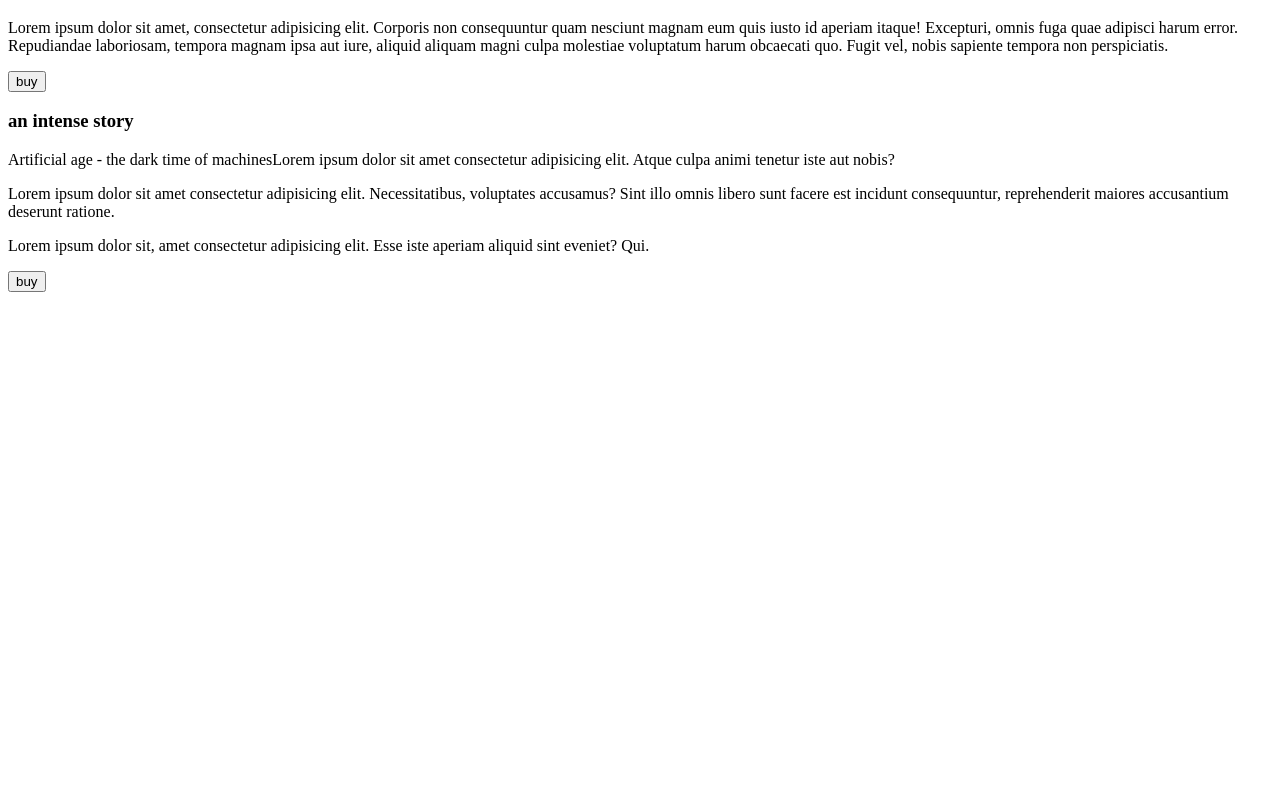
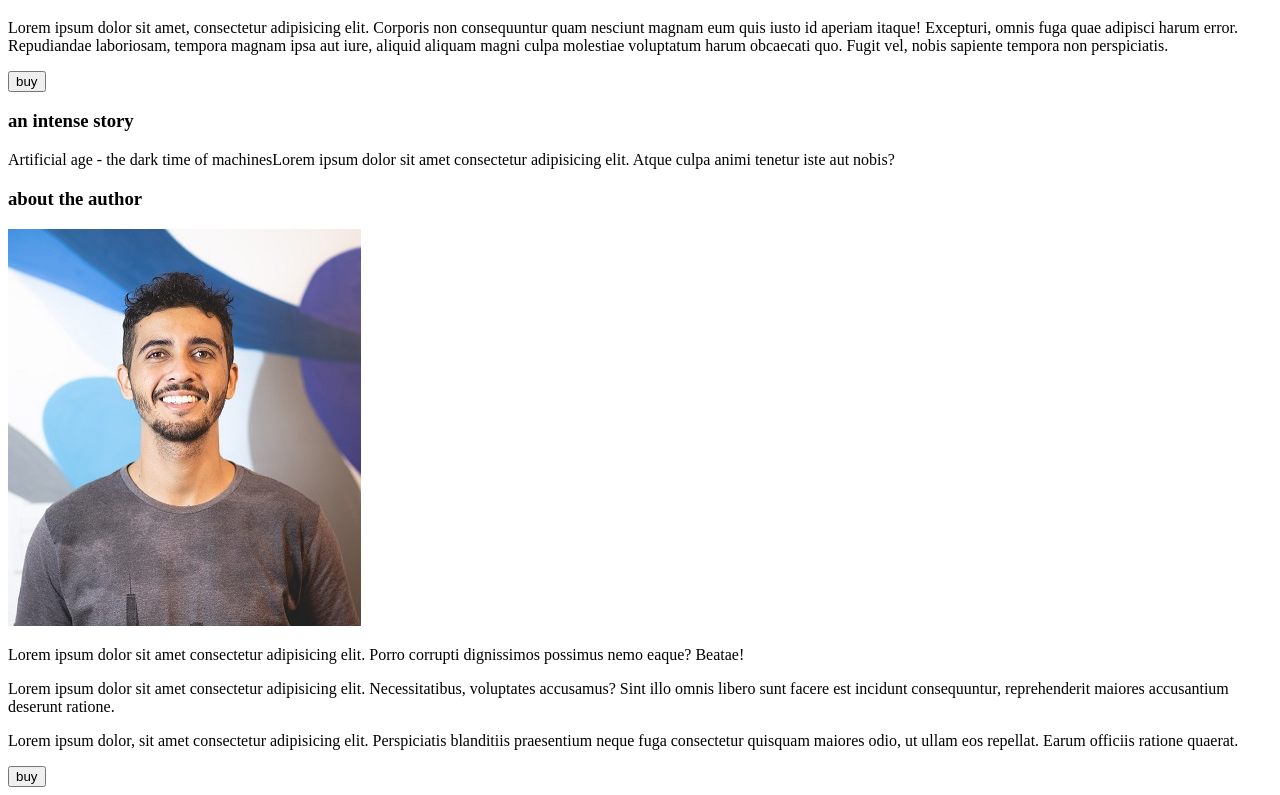
Before and after one commit to almeidaleandro28/devmedia-divugacao-livro, a React (Vite) app: page / in a window 1280 px wide. Shown: the part 632-1427 px from the top of the page. Before the commit the page ends 932 px from the top, so only its background shows below. Built offline with nearby package versions, Linux system fonts and the light colour scheme.

Commit message:
style: add padding top and bottom

```diff
--- a/src/App.tsx
+++ b/src/App.tsx
@@ -1,3 +1,4 @@
+import About from "./Components/Layout/About"
 import Footer from "./Components/Layout/Footer"
 import Header from "./Components/Layout/Header"
 import Section from "./Components/Layout/Sections"
@@ -7,6 +8,7 @@ function App() {
     <>
       <Header />
       <Section />
+      <About />
       <Footer />
     </>
   )
--- a/src/Components/Layout/About.tsx
+++ b/src/Components/Layout/About.tsx
@@ -2,7 +2,7 @@ import photo from '../../assets/autor.jpg';
 
 function About(props) {
   return (
-    <section className='border-b-2'>
+    <section className='border-b-2 py-7'>
       <div className="container mx-auto text-center">
 
         <h3>about the author</h3>
--- a/src/Components/Layout/Footer.tsx
+++ b/src/Components/Layout/Footer.tsx
@@ -2,15 +2,15 @@ import Button from "../Input/Button";
 
 function Footer(props) {
   return (
-    <footer className="">
+    <footer className="py-7">
       <div className="container mx-auto text-center">
 
         <p>
           Lorem ipsum dolor sit amet consectetur adipisicing elit. Necessitatibus, voluptates accusamus? Sint illo omnis libero sunt facere est incidunt consequuntur, reprehenderit maiores accusantium deserunt ratione.
         </p>
 
-        <p>
-          Lorem ipsum dolor sit, amet consectetur adipisicing elit. Esse iste aperiam aliquid sint eveniet? Qui.
+        <p className="font-bold">
+          Lorem ipsum dolor, sit amet consectetur adipisicing elit. Perspiciatis blanditiis praesentium neque fuga consectetur quisquam maiores odio, ut ullam eos repellat. Earum officiis ratione quaerat.
         </p>
 
         <Button msg="buy" />
--- a/src/Components/Layout/Header.tsx
+++ b/src/Components/Layout/Header.tsx
@@ -3,7 +3,7 @@ import Button from '../Input/Button';
 
 function Header(props) {
   return (
-    <header className='border-b-2'>
+    <header className='border-b-2 py-7'>
       <div className="container mx-auto text-center">
 
       <h1 className='text-3xl font-bold'>the artificial age</h1>
--- a/src/Components/Layout/Sections.tsx
+++ b/src/Components/Layout/Sections.tsx
@@ -1,7 +1,7 @@
 
 function Section(props) {
   return (
-    <section className="border-b-2">
+    <section className="border-b-2 py-7">
       <div className="container mx-auto text-center">
       <h3 className="font-bold text-lg">an intense story</h3>
       <p className="">
```
